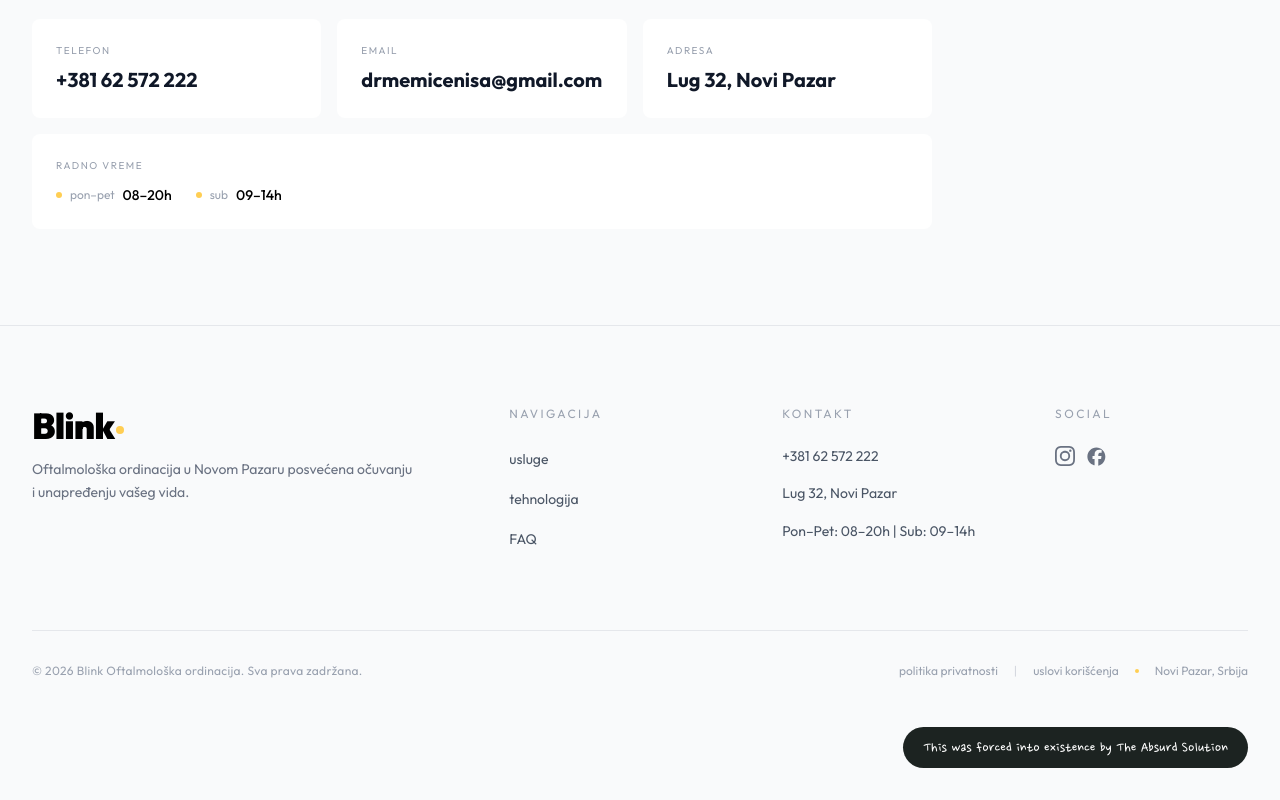
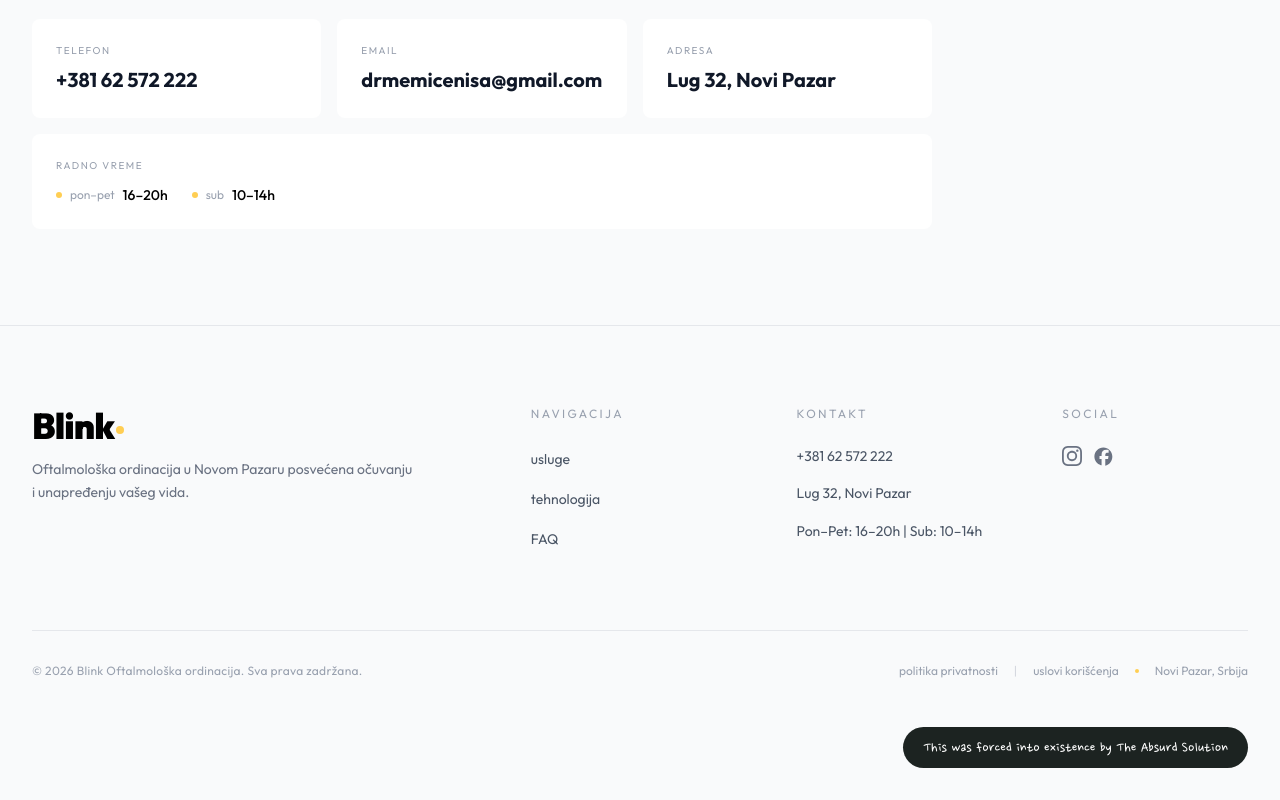
Before and after one commit to The-Absurd-Solutions/blink, a React (Vite) app: page / in a window 1280 px wide. Shown: the part 3628-4428 px from the top of the page. Built offline with nearby package versions, Linux system fonts and the light colour scheme.

Commit message:
Update working hours to Mon-Fri 16-20h and Sat 10-14h
Co-Authored-By: Claude Opus 4.6 <noreply@anthropic.com>

```diff
--- a/index.html
+++ b/index.html
@@ -126,8 +126,14 @@
           {
             "@type": "OpeningHoursSpecification",
             "dayOfWeek": ["Monday", "Tuesday", "Wednesday", "Thursday", "Friday"],
-            "opens": "08:00",
+            "opens": "16:00",
             "closes": "20:00"
+          },
+          {
+            "@type": "OpeningHoursSpecification",
+            "dayOfWeek": ["Saturday"],
+            "opens": "10:00",
+            "closes": "14:00"
           }
         ],
         "aggregateRating": {
@@ -361,7 +367,7 @@
       <div style="margin-bottom: 30px;">
         <p><strong>Telefon:</strong> <a href="tel:+38162572222" style="color: #000;">+381 62 572 222</a></p>
         <p><strong>Adresa:</strong> Lug 32, Novi Pazar</p>
-        <p><strong>Radno vreme:</strong> Pon - Pet: 08:00 - 20:00</p>
+        <p><strong>Radno vreme:</strong> Pon - Pet: 16:00 - 20:00 | Sub: 10:00 - 14:00</p>
       </div>
       <h3 style="margin-bottom: 15px;">Oftalmološke usluge u Novom Pazaru:</h3>
       <ul style="list-style: none; padding: 0; color: #666;">
--- a/src/components/Booking.tsx
+++ b/src/components/Booking.tsx
@@ -81,14 +81,14 @@ const Booking = () => {
                                 <span className="text-xs text-gray-400 whitespace-nowrap">
                                     {lang === 'sr' ? 'pon–pet' : 'mon–fri'}
                                 </span>
-                                <span className="text-sm font-medium whitespace-nowrap">08–20h</span>
+                                <span className="text-sm font-medium whitespace-nowrap">16–20h</span>
                             </div>
                             <div className="flex items-center gap-2">
                                 <span className="w-1.5 h-1.5 rounded-full bg-(--color-gold) shrink-0"></span>
                                 <span className="text-xs text-gray-400 whitespace-nowrap">
                                     {lang === 'sr' ? 'sub' : 'sat'}
                                 </span>
-                                <span className="text-sm font-medium whitespace-nowrap">09–14h</span>
+                                <span className="text-sm font-medium whitespace-nowrap">10–14h</span>
                             </div>
                         </div>
                     </div>
--- a/src/translations.ts
+++ b/src/translations.ts
@@ -211,7 +211,7 @@ export const translations: Record<'sr' | 'en', Translation> = {
             contact: "Kontakt",
             address: "Lug 32, Novi Pazar",
             phone: "+381 62 572 222",
-            hours: "Pon–Pet: 08–20h | Sub: 09–14h",
+            hours: "Pon–Pet: 16–20h | Sub: 10–14h",
             tagline: "Oftalmološka ordinacija u Novom Pazaru posvećena očuvanju i unapređenju vašeg vida.",
             copyright: "© 2026 Blink Oftalmološka ordinacija. Sva prava zadržana.",
             location: "Novi Pazar, Srbija",
@@ -371,7 +371,7 @@ export const translations: Record<'sr' | 'en', Translation> = {
             contact: "Contact",
             address: "Lug 32, Novi Pazar",
             phone: "+381 62 572 222",
-            hours: "Mon–Fri: 08–20h | Sat: 09–14h",
+            hours: "Mon–Fri: 16–20h | Sat: 10–14h",
             tagline: "Eye clinic in Novi Pazar dedicated to preserving and enhancing your vision.",
             copyright: "© 2026 Blink Eye Clinic. All rights reserved.",
             location: "Novi Pazar, Serbia",
```
